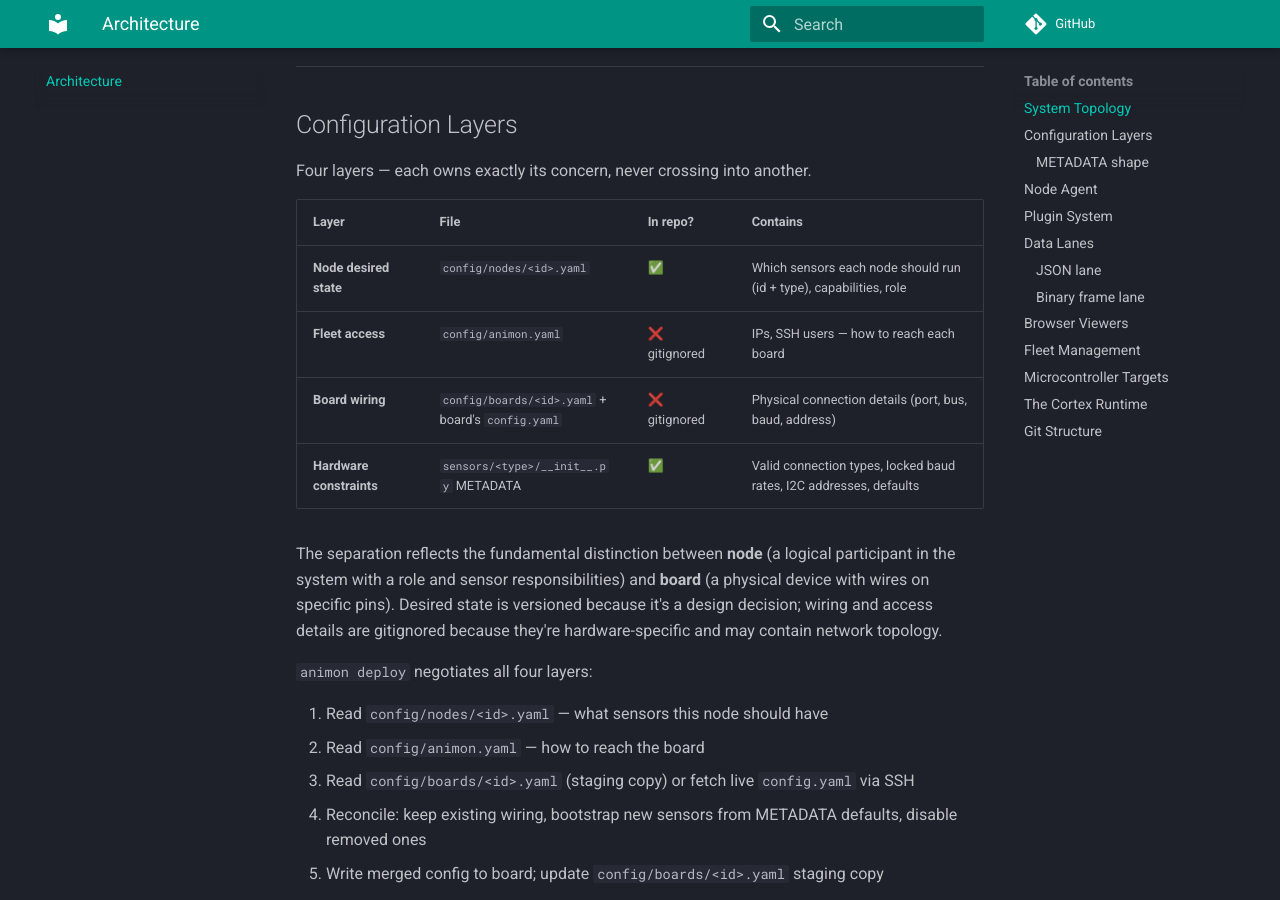
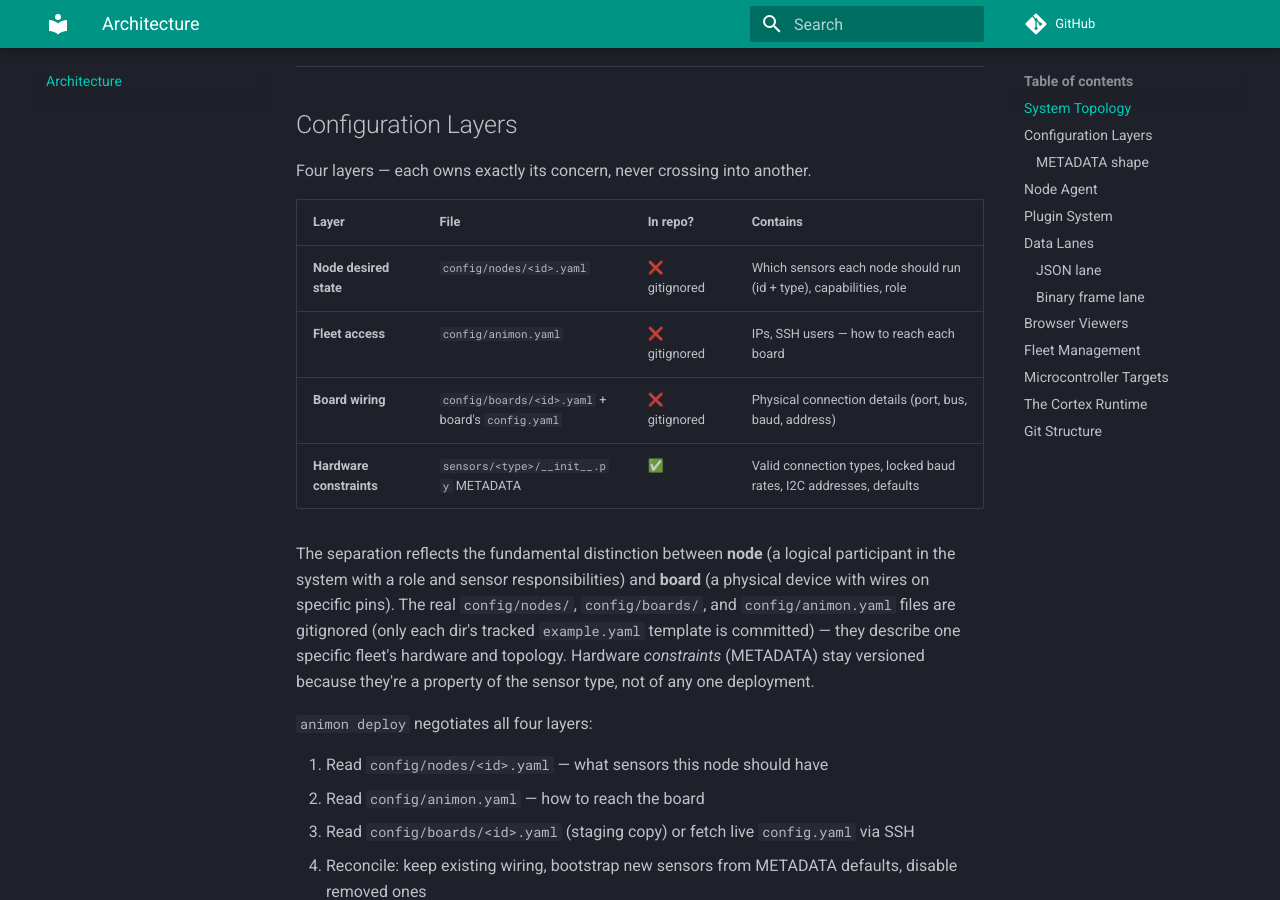
Before and after one commit to kespinoza5/animontics, an MkDocs documentation site: the page built from docs/architecture.md, in a window 1280 px wide and 900 px high, scrolled down 959 px. Built offline with MkDocs 1.6.1 and Material for MkDocs 9.7.7, drawn with Linux system fonts in a browser that asks for light colours; comment, search, counter and statistics services are not loaded.

Commit message:
docs: reconcile config/nodes as gitignored across the docs
The .gitignore already ignores config/nodes/*.yaml (only example.yaml tracked), but CLAUDE.md and architecture.md four-layer tables, the example headers, and CONTRIBUTING all claimed node desired-state is committed. Bring the docs in line with reality: config/nodes joins config/boards, config/mcus, and config/animon.yaml as gitignored, with only each dir example template tracked. Constraints (sensor METADATA) remain the one versioned config layer.

Co-Authored-By: Claude Opus 4.8 <noreply@anthropic.com>

```diff
--- a/docs/architecture.md
+++ b/docs/architecture.md
@@ -47,15 +47,17 @@ Four layers — each owns exactly its concern, never crossing into another.
 
 | Layer | File | In repo? | Contains |
 |-------|------|----------|----------|
-| **Node desired state** | `config/nodes/<id>.yaml` | ✅ | Which sensors each node should run (id + type), capabilities, role |
+| **Node desired state** | `config/nodes/<id>.yaml` | ❌ gitignored | Which sensors each node should run (id + type), capabilities, role |
 | **Fleet access** | `config/animon.yaml` | ❌ gitignored | IPs, SSH users — how to reach each board |
 | **Board wiring** | `config/boards/<id>.yaml` + board's `config.yaml` | ❌ gitignored | Physical connection details (port, bus, baud, address) |
 | **Hardware constraints** | `sensors/<type>/__init__.py` METADATA | ✅ | Valid connection types, locked baud rates, I2C addresses, defaults |
 
 The separation reflects the fundamental distinction between **node** (a logical participant in
 the system with a role and sensor responsibilities) and **board** (a physical device with wires
-on specific pins). Desired state is versioned because it's a design decision; wiring and access
-details are gitignored because they're hardware-specific and may contain network topology.
+on specific pins). The real `config/nodes/`, `config/boards/`, and `config/animon.yaml` files are
+gitignored (only each dir's tracked `example.yaml` template is committed) — they describe one
+specific fleet's hardware and topology. Hardware *constraints* (METADATA) stay versioned because
+they're a property of the sensor type, not of any one deployment.
 
 `animon deploy` negotiates all four layers:
 
```
Also changed, not shown: CLAUDE.md (+5 -1 lines), CONTRIBUTING.md (+2 -1 lines), TODO.md (+4 -4 lines), 2 other files.
